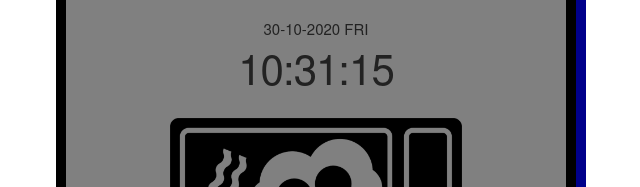
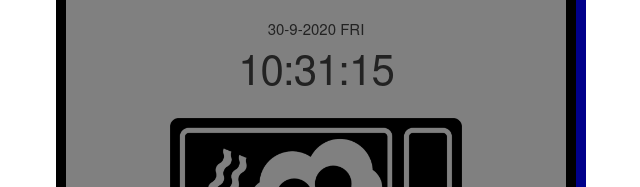
Before and after one commit to JelleGT/Development, a plain HTML site: page Clock.html in a window 1280 px wide. Shown: the part 343-530 px from the top of the page, 324-964 px from the left. Drawn offline with Linux system fonts and the light colour scheme.

Commit message:
Juiste tijd en datum
Zowel de juiste datum als tijd worden weergegeven

```diff
--- a/Clock.html
+++ b/Clock.html
@@ -11,7 +11,7 @@
       <section>
         <img id="klok" src="images/clock.png" alt="Klok" />
         <h1>Alarm Clock</h1>
-        <p id="datum">30-10-2020 FRI</p>
+        <p id="datum"></p>
         <h2 id="tijd"></h2>
         <img id="activiteit" src="images/lunch.png" alt="activiteit" />
         <script src="ClockGears.js"></script>
--- a/ClockGears.js
+++ b/ClockGears.js
@@ -3,8 +3,14 @@ function startDeTijd() {
   var h = vandaag.getHours();
   var m = vandaag.getMinutes();
   var s = vandaag.getSeconds();
+  var y = vandaag.getFullYear();
+  var n = vandaag.getMonth();
+  var d = vandaag.getDate();
   m = checkTime(m);
   s = checkTime(s);
+  var dagen = ["Sunday", "Monday", "Tuesday", "Wednesday", "Thursday", "Friday", "Saturday"];
+  document.getElementById('datum').innerHTML =
+  d + "-" + n + "-" + y + " " + dagen[vandaag.getDay()].substring(0,3).toUpperCase();
   document.getElementById('tijd').innerHTML =
   h + ":" + m + ":" + s;
   var t = setTimeout(startDeTijd, 500);
```
